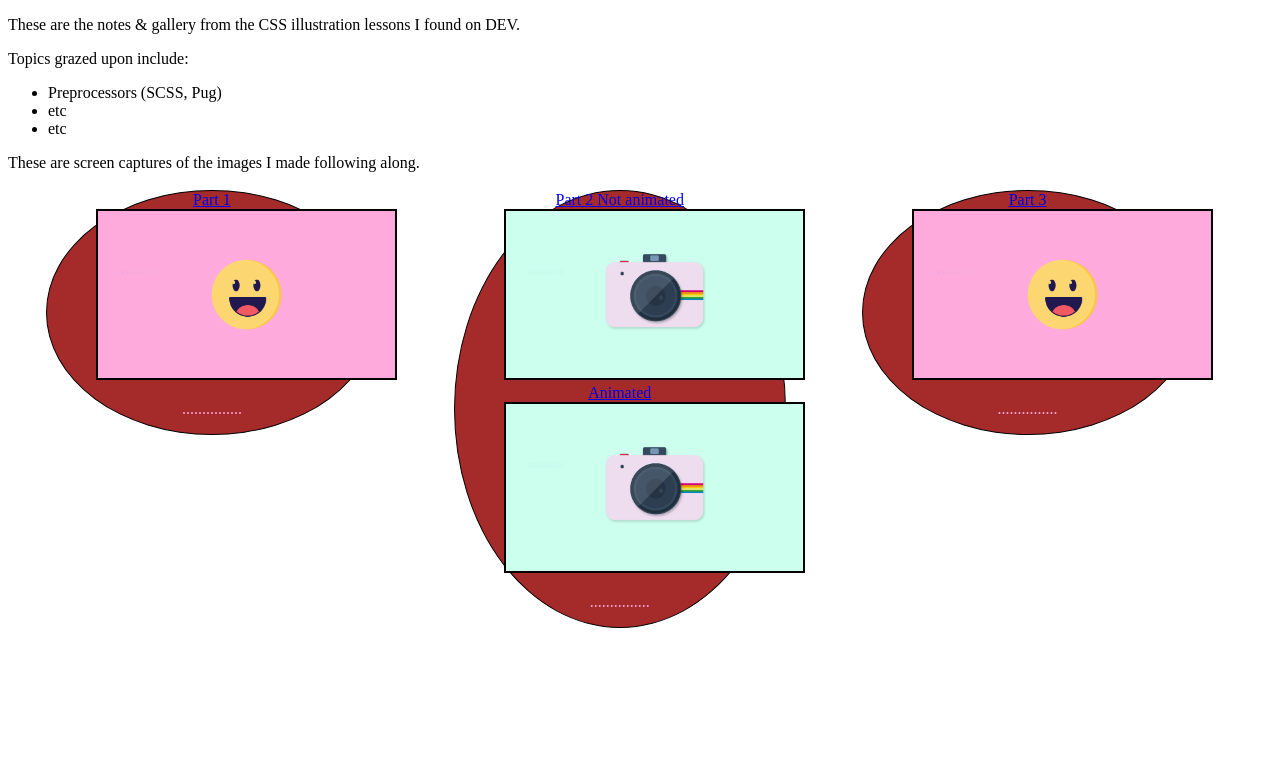
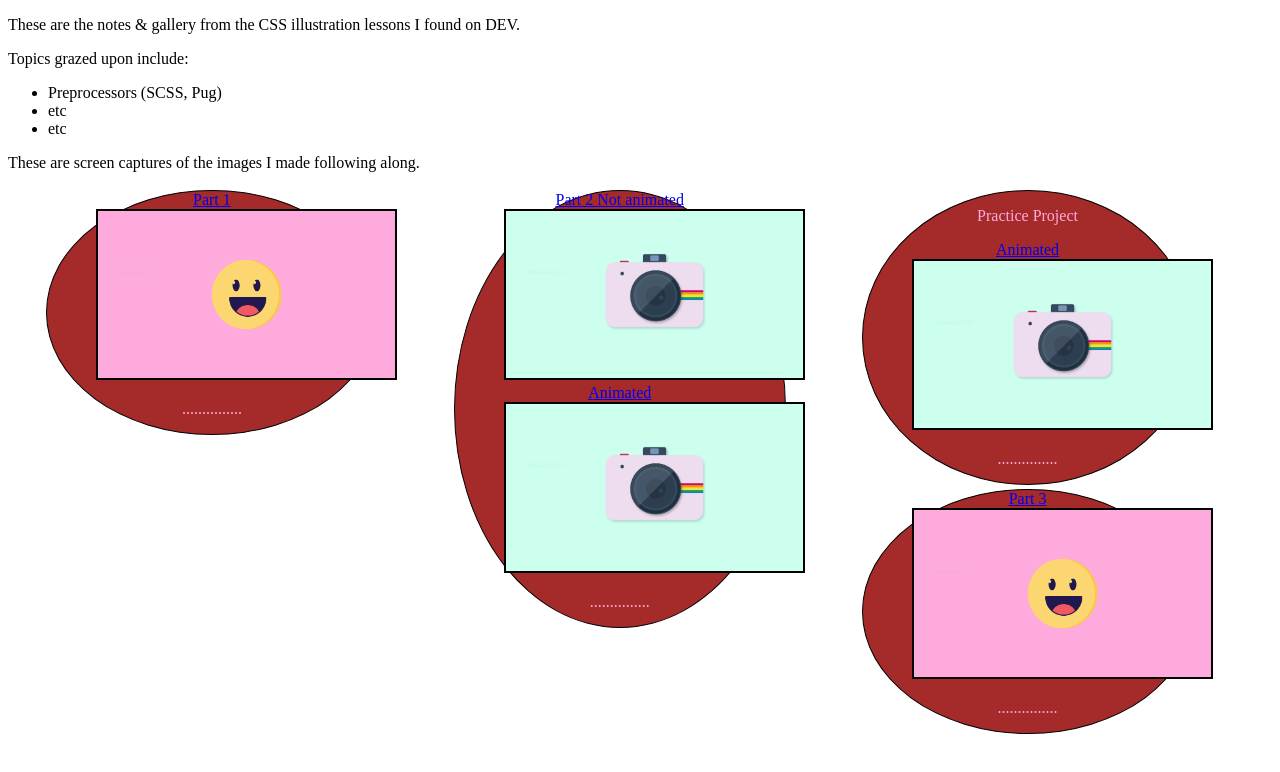
Before and after one commit to teiResa/Pure-CSS-Illistrations-Lessons, a plain HTML site: page index.html in a window 1280 px wide. Drawn offline with Linux system fonts and the light colour scheme.

Commit message:
Update index.html

```diff
--- a/index.html
+++ b/index.html
@@ -30,6 +30,13 @@
         <a href="polaroid-cam-animations/dist/index.html"> Animated <img src="img/polaroid.png" alt="click to see as html"></a>
         <p>...............</p>
       </div>
+        <div class="data-box" id="data-box-3">
+        <p> Practice Project  </p>
+        <a href="teiresa-logo/dist/index.html"> Animated <img src="img/polaroid.png" alt="click to see as html"></a>
+        <p>...............</p>
+      </div>
+
+      </div>
       <div class="data-box" id="data-box-3">
         <a href="https://dev.to/agathacco/how-to-create-pure-css-illustrations-and-animate-them---part-3-3e8a"> Part 3 </a>
         <a href="#"> <img src="img/smiley.png" alt="click to see as html"></a>
```
